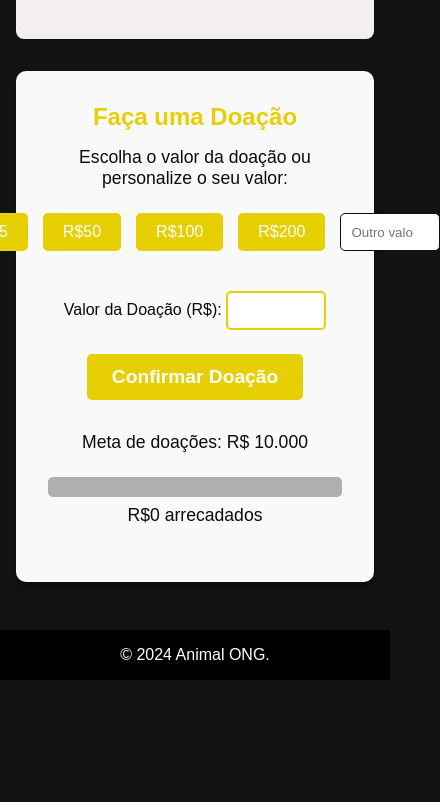
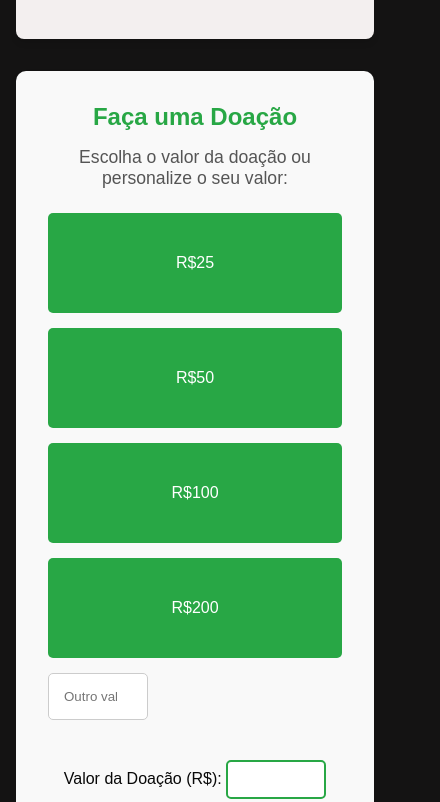
Before and after one commit to olarthur/Projeto-Sistema-Doceria, a plain HTML site: page projeto-Ong/index.html in a window 390 px wide. Shown: the part 889-1691 px from the top of the page, 440 px wide, since content can reach past the window. Before the commit the page ends 1569 px from the top, so only its background shows below. Drawn offline with Linux system fonts and the light colour scheme.

Commit message:
Update style.css

```diff
--- a/projeto-Ong/style.css
+++ b/projeto-Ong/style.css
@@ -112,64 +112,75 @@ footer {
     margin: 2rem 0;
     border-radius: 10px;
     text-align: center;
-    box-shadow: 0 4px 6px rgb(12, 12, 12);
+    box-shadow: 0 4px 6px rgba(0, 0, 0, 0.1);
 }
 
+
 #donate h2 {
-    color: #e6cf03;
+    color: #28a745;
     margin-bottom: 1rem;
 }
 
+
 #donate p {
-    color: rgb(12, 12, 12);
+    color: #555;
     font-size: 1.1rem;
     margin-bottom: 1.5rem;
 }
 
+
 .donation-options {
     display: flex;
+    flex-wrap: wrap;
     justify-content: center;
     gap: 15px;
     margin-bottom: 1.5rem;
 }
 
+
 .donation-btn {
-    background-color: #e6cf03;
+    background-color: #28a745;
     color: white;
     border: none;
     padding: 10px 20px;
     border-radius: 5px;
     cursor: pointer;
     font-size: 1rem;
+    flex: 1 1 100px;
+    max-width: 150px;
+    min-width: 100px;
 }
 
 .donation-btn:hover {
-    background-color: #e6cf03;
+    background-color: #218838;
 }
+
 
 #customAmount {
     width: 100px;
     padding: 10px;
-    border: 1px solid rgb(12, 12, 12);
+    border: 1px solid #ccc;
     border-radius: 5px;
     text-align: center;
 }
+
 
 #donationAmount {
     margin-top: 1rem;
     width: 100px;
     padding: 10px;
-    border: 2px solid #e6cf03;
+    border: 2px solid #28a745;
     border-radius: 5px;
     font-weight: bold;
     text-align: center;
-    color: rgb(12, 12, 12);
+    color: #333;
 }
+
 
 .donate-btn {
     display: inline-block;
     margin-top: 1.5rem;
-    background-color: #e6cf03;
+    background-color: #ffc107;
     color: white;
     border: none;
     padding: 12px 25px;
@@ -180,8 +191,9 @@ footer {
 }
 
 .donate-btn:hover {
-    background-color: #e6cf03;
+    background-color: #e0a800;
 }
+
 
 .donation-progress {
     margin-top: 2rem;
@@ -189,7 +201,7 @@ footer {
 
 .progress-bar {
     width: 100%;
-    background-color: rgb(175, 175, 175);
+    background-color: #e0e0e0;
     border-radius: 5px;
     height: 20px;
     margin-top: 0.5rem;
@@ -199,13 +211,13 @@ footer {
 .progress {
     height: 100%;
     width: 0;
-    background-color: #e6cf03;
+    background-color: #28a745;
     border-radius: 5px;
     transition: width 0.4s ease;
 }
 
 #progressText {
-    color: rgb(12, 12, 12);
+    color: #555;
     font-size: 1rem;
     margin-top: 0.5rem;
 }
@@ -213,5 +225,28 @@ footer {
 #donationMessage {
     margin-top: 15px;
     font-size: 1.2rem;
-    color: #e6cf03;
+    color: #28a745;
 }
+
+
+@media (max-width: 768px) {
+    .donation-options {
+        flex-direction: column;
+    }
+
+    .donation-btn,
+    #customAmount {
+        width: 100%;
+        max-width: none;
+        padding: 15px;
+    }
+
+    .donate-btn {
+        width: 100%;
+        font-size: 1.1rem;
+    }
+
+    #donationAmount {
+        width: 100%;
+    }
+}
```
